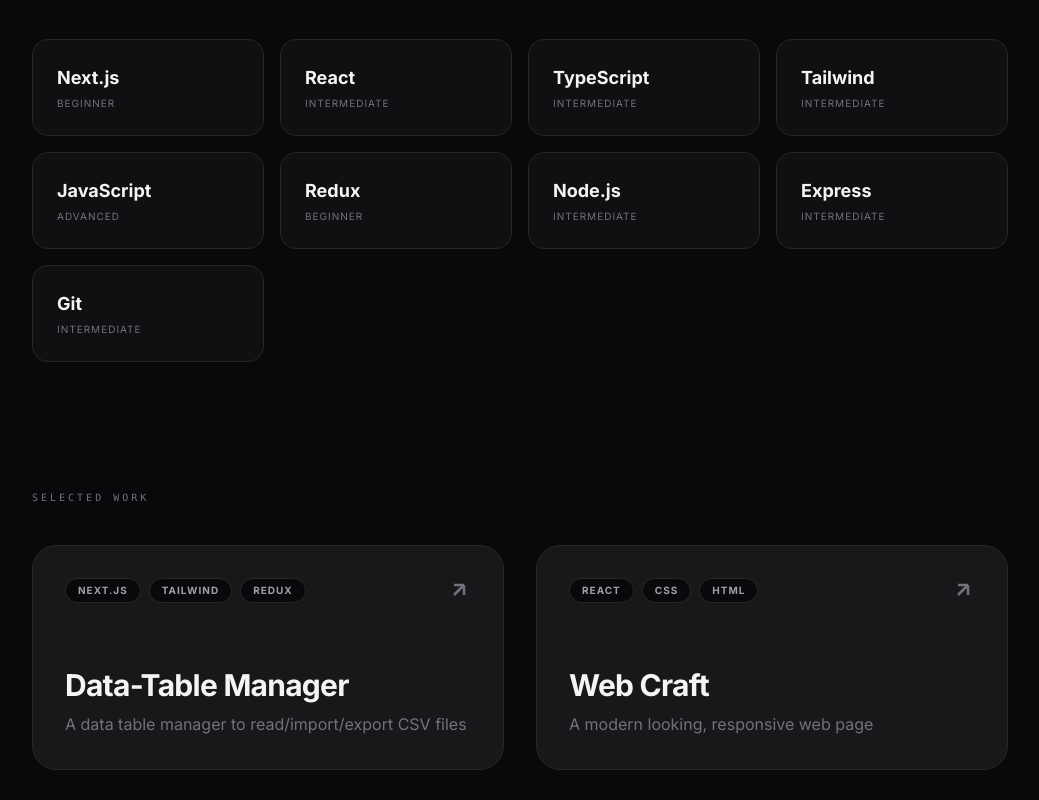
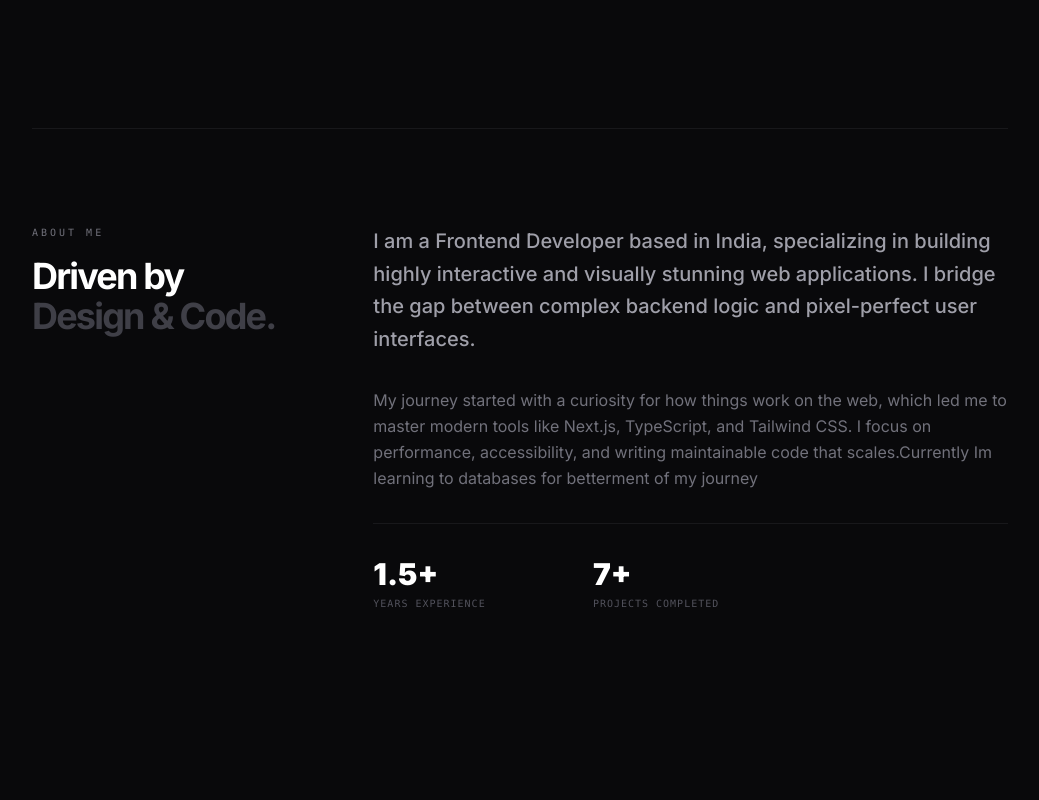
Before and after one commit to piyushbrl69/portfolio, a Next.js app: page / in a window 1280 px wide. Shown: the part 800-1600 px from the top of the page, without its empty margins (120-1159 px from the left). Built offline with nearby package versions, Linux system fonts and the light colour scheme.

Commit message:
Added ABOUT section and fixes some bugs

```diff
--- /dev/null
+++ b/app/components/About.tsx
@@ -0,0 +1,52 @@
+export default function About() {
+  const stats = [
+    { label: "Years Experience", value: "1.5+" },
+    { label: "Projects Completed", value: "7+" },
+  ];
+
+  return (
+    <section id="about" className="py-24 border-t border-zinc-900">
+      <div className="grid grid-cols-1 md:grid-cols-12 gap-12 items-start">
+        <div className="md:col-span-4">
+          <h2 className="text-[10px] font-mono text-zinc-500 uppercase tracking-[0.3em] mb-4">
+            About Me
+          </h2>
+          <h3 className="text-4xl font-bold tracking-tighter text-white">
+            Driven by <br />{" "}
+            <span className="text-zinc-700">Design & Code.</span>
+          </h3>
+        </div>
+
+        <div className="md:col-span-8 space-y-8">
+          <p className="text-xl text-zinc-400 leading-relaxed font-medium">
+            I am a Frontend Developer based in India, specializing in building
+            highly interactive and visually stunning web applications. I bridge
+            the gap between complex backend logic and pixel-perfect user
+            interfaces.
+          </p>
+
+          <p className="text-zinc-500 leading-relaxed">
+            My journey started with a curiosity for how things work on the web,
+            which led me to master modern tools like Next.js, TypeScript, and
+            Tailwind CSS. I focus on performance, accessibility, and writing
+            maintainable code that scales.Currently Im learning to databases for
+            betterment of my journey
+          </p>
+
+          <div className="grid grid-cols-1 sm:grid-cols-3 gap-6 pt-8 border-t border-zinc-900">
+            {stats.map((stat) => (
+              <div key={stat.label}>
+                <p className="text-3xl font-black text-white mb-1">
+                  {stat.value}
+                </p>
+                <p className="text-[10px] font-mono text-zinc-600 uppercase tracking-widest">
+                  {stat.label}
+                </p>
+              </div>
+            ))}
+          </div>
+        </div>
+      </div>
+    </section>
+  );
+}
--- a/app/page.tsx
+++ b/app/page.tsx
@@ -1,3 +1,4 @@
+import About from "./components/About";
 import Navbar from "./components/Navbar";
 import ProjectCard from "./components/ProjectCard";
 import { projects } from "./data/projects";
@@ -9,7 +10,7 @@ export default function Home() {
       <Navbar />
 
       <main className="max-w-5xl mx-auto px-6 pt-32 pb-20">
-        <section className="pt-32 pb-20 min-h-[70vh] flex items-start justify-center">
+        <section className="pt-32 pb-20 h-screen flex items-start justify-center">
           <div className="w-full flex flex-col md:flex-row justify-between items-start gap-10">
             <div className="flex-1">
               <h1 className="text-6xl md:text-8xl font-black tracking-tighter mb-8 leading-[0.85] text-white">
@@ -60,6 +61,7 @@ export default function Home() {
             </div>
           </div>
         </section>
+        <About />
 
         <section className="mb-32" id="skills">
           <br></br>
--- a/app/socials/page.tsx
+++ b/app/socials/page.tsx
@@ -25,8 +25,8 @@ export default function Socials() {
     },
     {
       name: "Email",
-      username: "piyushbrl100@gmail.com",
-      url: "piyushbrl100@gmail.com",
+      username: "Piyush Burnwal",
+      url: "mailto:piyushbrl100@gmail.com&subject=Want%20to%20connect%20with%20you&body=Hey%20Piyush,%20I%20really%20like%20your%20portfolio%20and%20want%20to%20connect%20with%20you",
       color: "hover:text-emerald-400",
       description: "The best way to reach me for direct inquiries.",
     },
```
